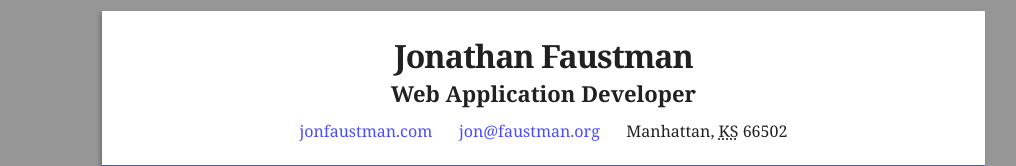
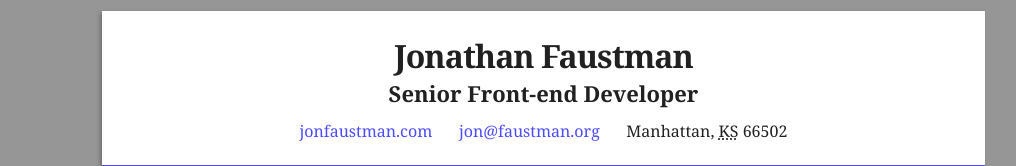
Before and after one commit to jonfaustman/hire.jonfaustman.com, a plain HTML site: page index.html in a window 1280 px wide. Shown: the top 166 px of the page, without its empty margins (124-1140 px from the left). Drawn offline with Linux system fonts and the light colour scheme.

Commit message:
Missed title in update.

```diff
--- a/index.html
+++ b/index.html
@@ -28,7 +28,7 @@
             <a href="/">
                 <h1 class="contact__name fn" id="name">Jonathan Faustman</h1>
 
-                <h2 class="contact__title title">Web Application Developer</h2>
+                <h2 class="contact__title title">Senior Front-end Developer</h2>
             </a>
 
             <ul class="contact__info">
```
